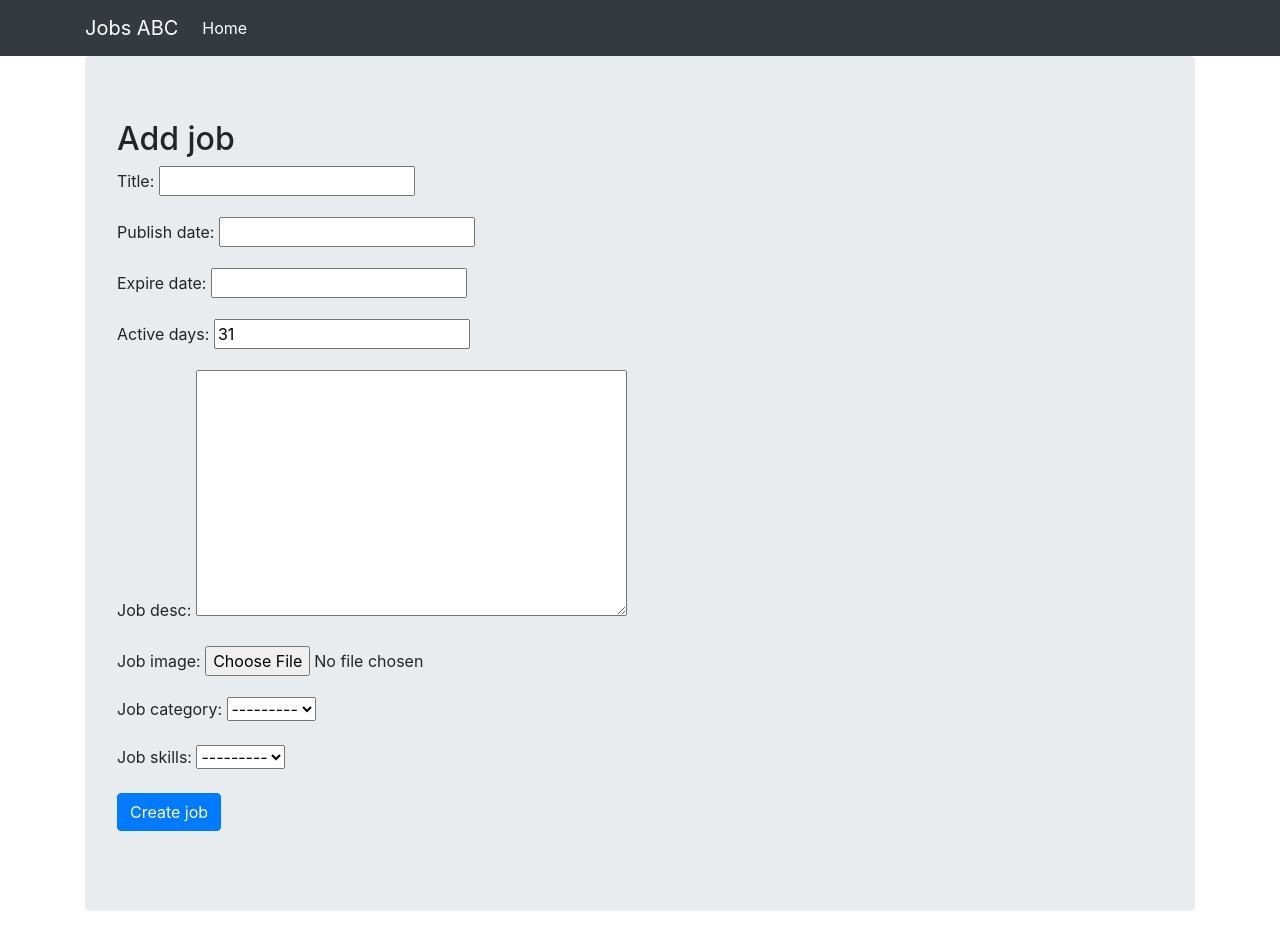
After one commit to janithmalshan/pythonFinalProject, a Django app: page /movies/create in a window 1280 px wide. The commit adds this page. Run offline with Django 3.2, Linux system fonts and the light colour scheme; data that the repository does not hold is empty; some libraries are stand-ins or nearby versions.

Commit message:
Add new job

```diff
--- a/jobFinder/jobFinder/urls.py
+++ b/jobFinder/jobFinder/urls.py
@@ -15,11 +15,12 @@ Including another URLconf
 """
 from django.contrib import admin
 from django.urls import path
-from viewer.views import ListJobs, DetailJob, UpdateJob
+from viewer.views import ListJobs, DetailJob, UpdateJob, AddJob
 
 urlpatterns = [
     path('admin/', admin.site.urls),
     path('jobs', ListJobs.as_view(), name='jobs'),
     path('jobs/<int:pk>', DetailJob.as_view(), name='job_details'),
     path('movies/<int:pk>/update', UpdateJob.as_view(), name='job_update'),
+    path('movies/create', AddJob.as_view(), name='job_add'),
 ]
--- /dev/null
+++ b/jobFinder/viewer/templates/job_add.html
@@ -0,0 +1,14 @@
+{% extends "base.html" %}
+
+{% block content %}
+
+<h2>Add job</h2>
+
+<form method="post">
+    {% csrf_token %}
+    {{ form.as_p }}
+    <input type="submit" value="Create job" class="btn btn-primary">
+</form>
+
+
+{% endblock %}
--- a/jobFinder/viewer/templates/jobs.html
+++ b/jobFinder/viewer/templates/jobs.html
@@ -1,6 +1,8 @@
 {% extends "base.html" %}
 
 {% block content %}
+
+        <a href="{% url 'job_add' %}">Add New</a>
 
         <ul>
           {% for m in jobs %}
--- a/jobFinder/viewer/views.py
+++ b/jobFinder/viewer/views.py
@@ -1,7 +1,7 @@
 from django.shortcuts import render
 from django.http import HttpResponse
 from django.views import View
-from django.views.generic import TemplateView, ListView, DetailView, UpdateView
+from django.views.generic import TemplateView, ListView, DetailView, UpdateView, CreateView
 from django.urls import reverse_lazy
 from .models import Job
 
@@ -27,3 +27,10 @@ class UpdateJob(UpdateView):
     model = Job
     success_url = reverse_lazy('jobs')
     fields = '__all__'
+
+
+class AddJob(CreateView):
+    template_name = 'job_add.html'
+    model = Job
+    success_url = reverse_lazy('jobs')
+    fields = '__all__'
```
Also changed, not shown: jobFinder/images/P4092774.jpg (added).
